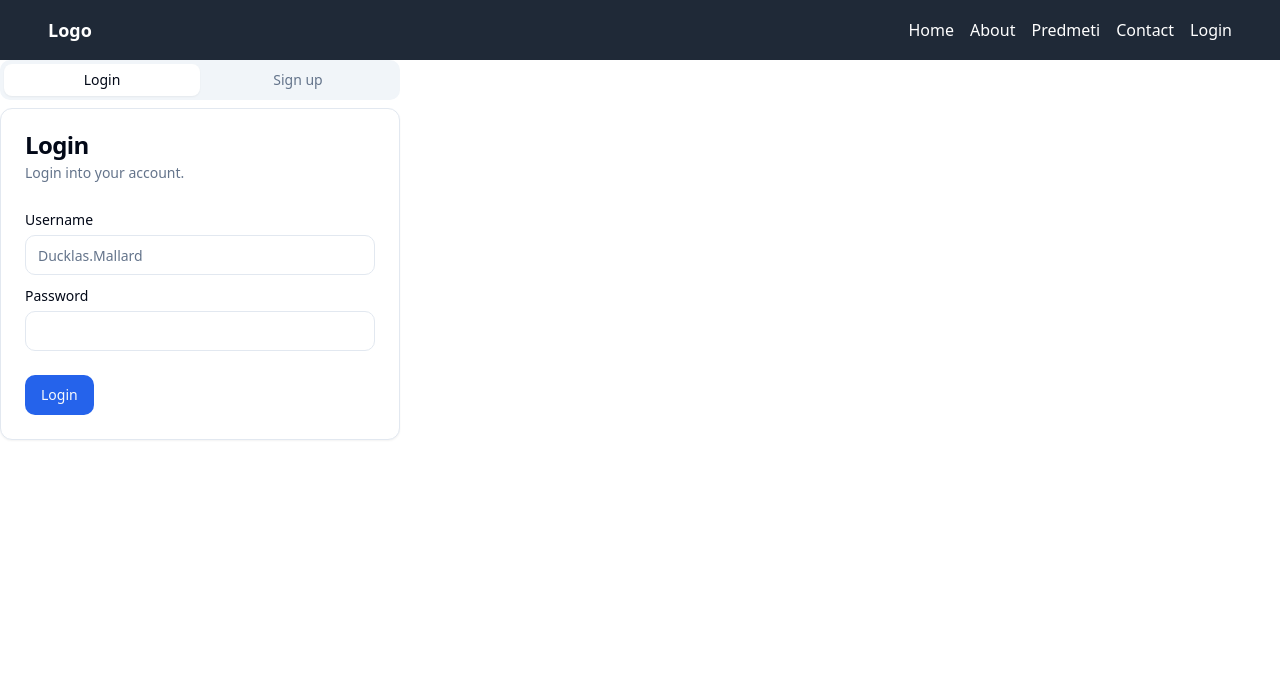
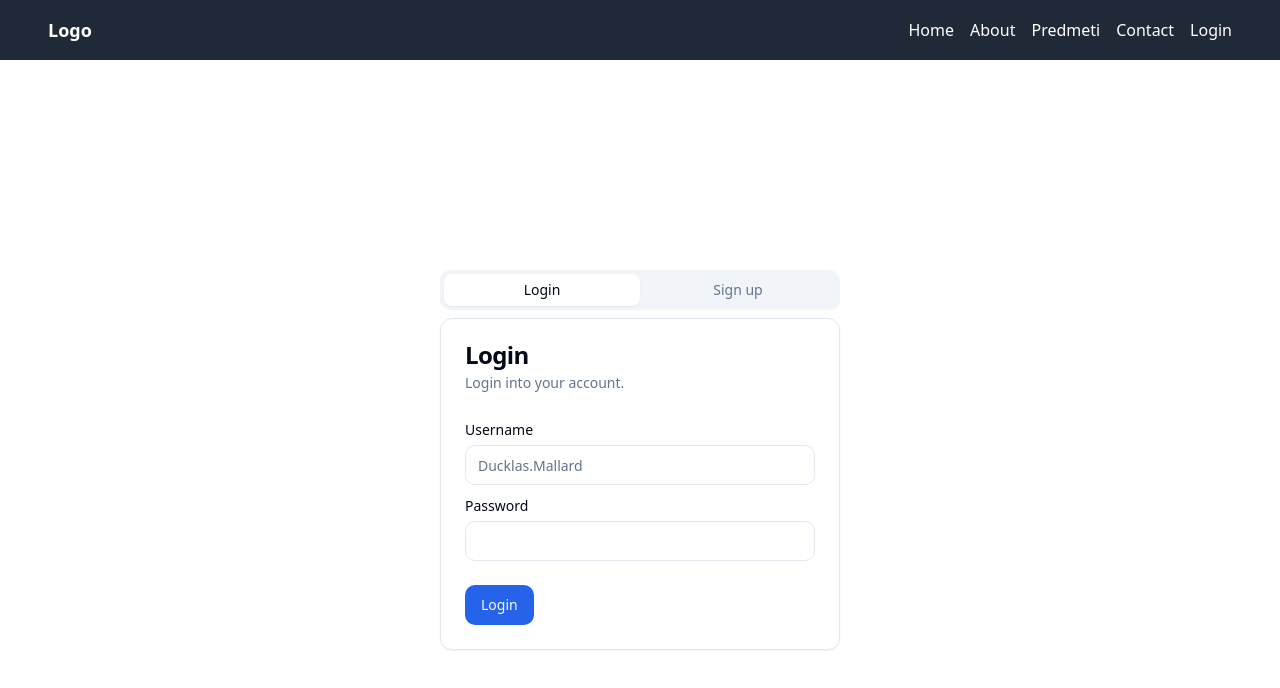
Before and after one commit to nyanSpruk/DragonHack2024, a React (Vite) app in the folder Frontend/: page /login in a window 1280 px wide. Shown: the top 688 px of the page. Built offline with nearby package versions, Linux system fonts and the light colour scheme.

Commit message:
login center

```diff
--- a/Frontend/src/App.tsx
+++ b/Frontend/src/App.tsx
@@ -9,6 +9,7 @@
 function App() {
     return (
         <BrowserRouter>
+            <div className="h-screen">
                 <Navbar />
                 <Routes>
                     <Route path="/" element={<Home />} />
@@ -17,6 +18,7 @@
                     <Route path="/login" element={<Login />} />
                     <Route path="*" element={<NotFound />} />
                 </Routes>
+            </div>
         </BrowserRouter>
     );
 }
--- a/Frontend/src/pages/login/login.tsx
+++ b/Frontend/src/pages/login/login.tsx
@@ -1,14 +1,27 @@
-import * as React from "react"
-import { Tabs, TabsContent, TabsList, TabsTrigger } from "@/components/ui/tabs"
-import { Button } from "@/components/ui/button"
-import { Card, CardContent, CardDescription, CardFooter, CardHeader, CardTitle} from "@/components/ui/card"
-import { Input } from "@/components/ui/input"
-import { Label } from "@/components/ui/label"
-import { Select, SelectContent, SelectGroup, SelectItem, SelectLabel, SelectTrigger, SelectValue} from "@/components/ui/select"
-
+import { Tabs, TabsContent, TabsList, TabsTrigger } from '@/components/ui/tabs';
+import { Button } from '@/components/ui/button';
+import {
+    Card,
+    CardContent,
+    CardDescription,
+    CardFooter,
+    CardHeader,
+    CardTitle,
+} from '@/components/ui/card';
+import { Input } from '@/components/ui/input';
+import { Label } from '@/components/ui/label';
+import {
+    Select,
+    SelectContent,
+    SelectGroup,
+    SelectItem,
+    SelectTrigger,
+    SelectValue,
+} from '@/components/ui/select';
 
 function Login() {
     return (
+        <div className="flex justify-center items-center h-full">
             <Tabs defaultValue="login" className="w-[400px]">
                 <TabsList className="grid w-full grid-cols-2">
                     <TabsTrigger value="login">Login</TabsTrigger>
@@ -25,7 +38,10 @@
                         <CardContent className="space-y-2">
                             <div className="space-y-1">
                                 <Label htmlFor="username">Username</Label>
-                  <Input id="username" placeholder="Ducklas.Mallard" />
+                                <Input
+                                    id="username"
+                                    placeholder="Ducklas.Mallard"
+                                />
                             </div>
                             <div className="space-y-1">
                                 <Label htmlFor="password">Password</Label>
@@ -52,9 +68,15 @@
                                 </SelectTrigger>
                                 <SelectContent>
                                     <SelectGroup>
-                    <SelectItem value="student">Student</SelectItem>
-                    <SelectItem value="professor">Professor</SelectItem>
-                    <SelectItem value="company">Company</SelectItem>
+                                        <SelectItem value="student">
+                                            Student
+                                        </SelectItem>
+                                        <SelectItem value="professor">
+                                            Professor
+                                        </SelectItem>
+                                        <SelectItem value="company">
+                                            Company
+                                        </SelectItem>
                                     </SelectGroup>
                                 </SelectContent>
                             </Select>
@@ -81,7 +103,8 @@
                     </Card>
                 </TabsContent>
             </Tabs>
-      )
+        </div>
+    );
 }
 
 export default Login;
```
Lines whose indentation alone changed are shown as unchanged.
